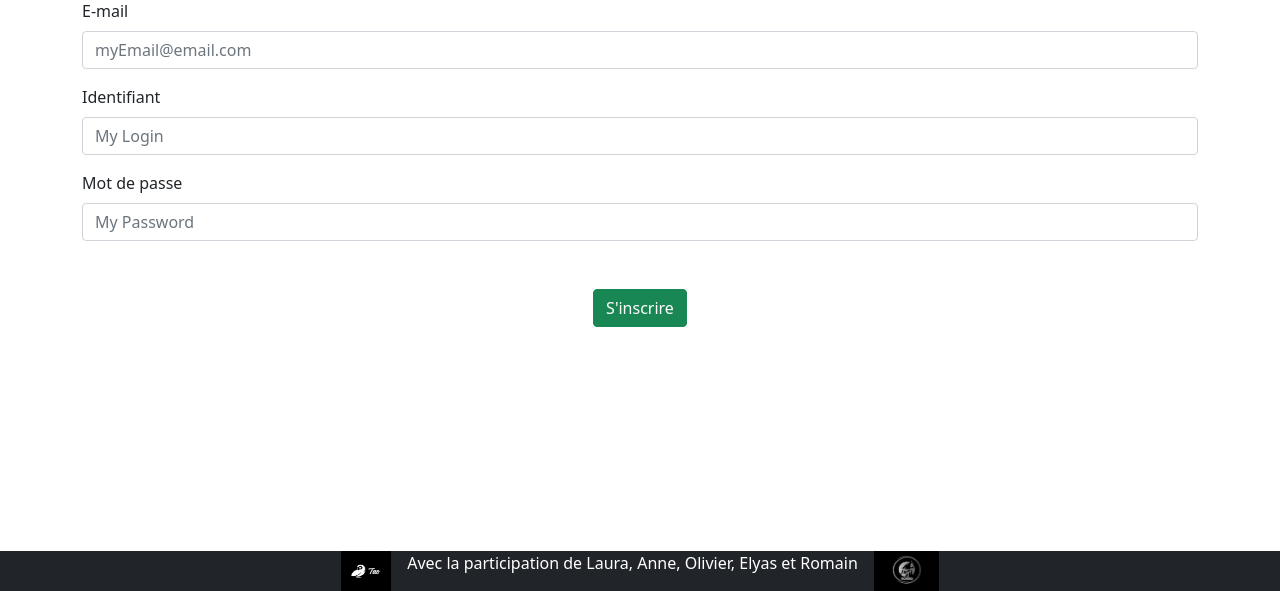
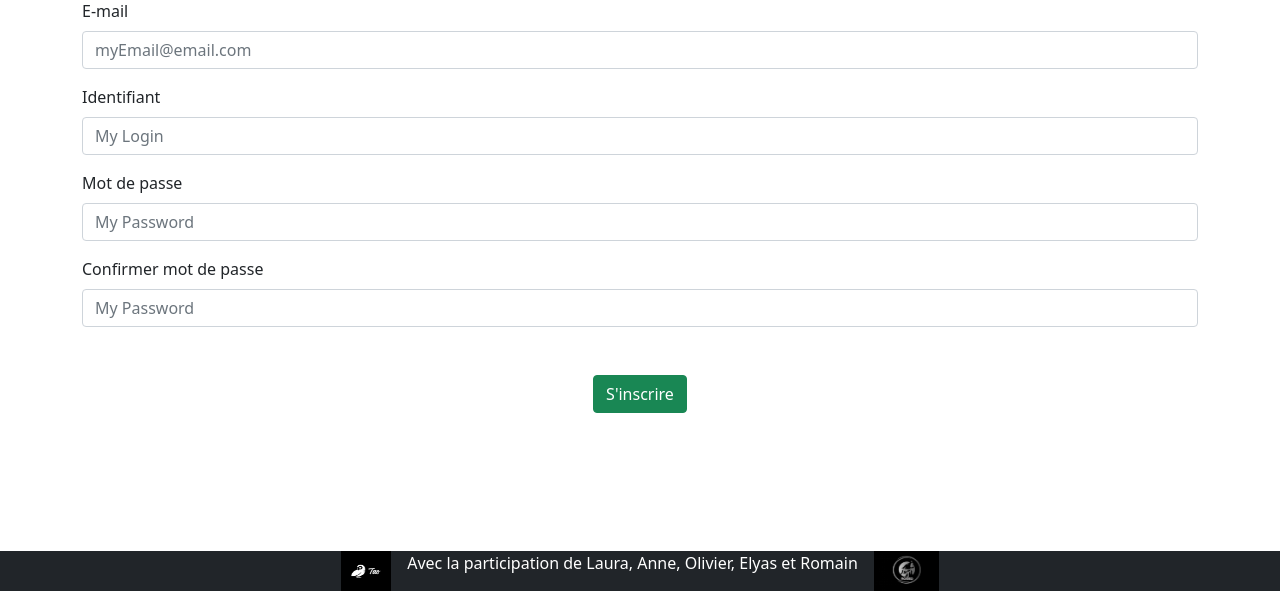
Before and after one commit to WF3-1152/Equipe-2-, a PHP site: page /inscription.php in a window 1280 px wide. Shown: the part 209-800 px from the top of the page. Run offline with PHP 8.4, Linux system fonts and the light colour scheme; a user stored in the database is signed in.

Commit message:
Update confirm Password

```diff
--- a/inscription.php
+++ b/inscription.php
@@ -29,6 +29,12 @@
 
     if (!check_pw($safe['i_password'])) {
         $errors[] = "Le mot de passe doit contenir au minimum une majuscule, une minuscule et 1 chiffre.";
+    }
+
+
+    if ($safe['confirm_password'] != $safe['i_password']){
+        $errors[] = "Les deux mots de passe doivent être identique.";
+
     }
 
     $email_check = ['@', '.fr', '.com'];
@@ -117,6 +123,10 @@
                     <label for="password" class="form-label">Mot de passe</label>
                     <input type="password" class="form-control" name="i_password" id="password" placeholder="My Password">
                 </div>
+                <div class="mb-3">
+                    <label for="confirm_password" class="form-label">Confirmer mot de passe</label>
+                    <input type="password" class="form-control" name="confirm_password" id="confirm_password" placeholder="My Password">
+                </div>
 
                 <div class="mt-5 d-flex justify-content-center">
                     <button type="submit" class="btn btn-success">S'inscrire</button>
```
